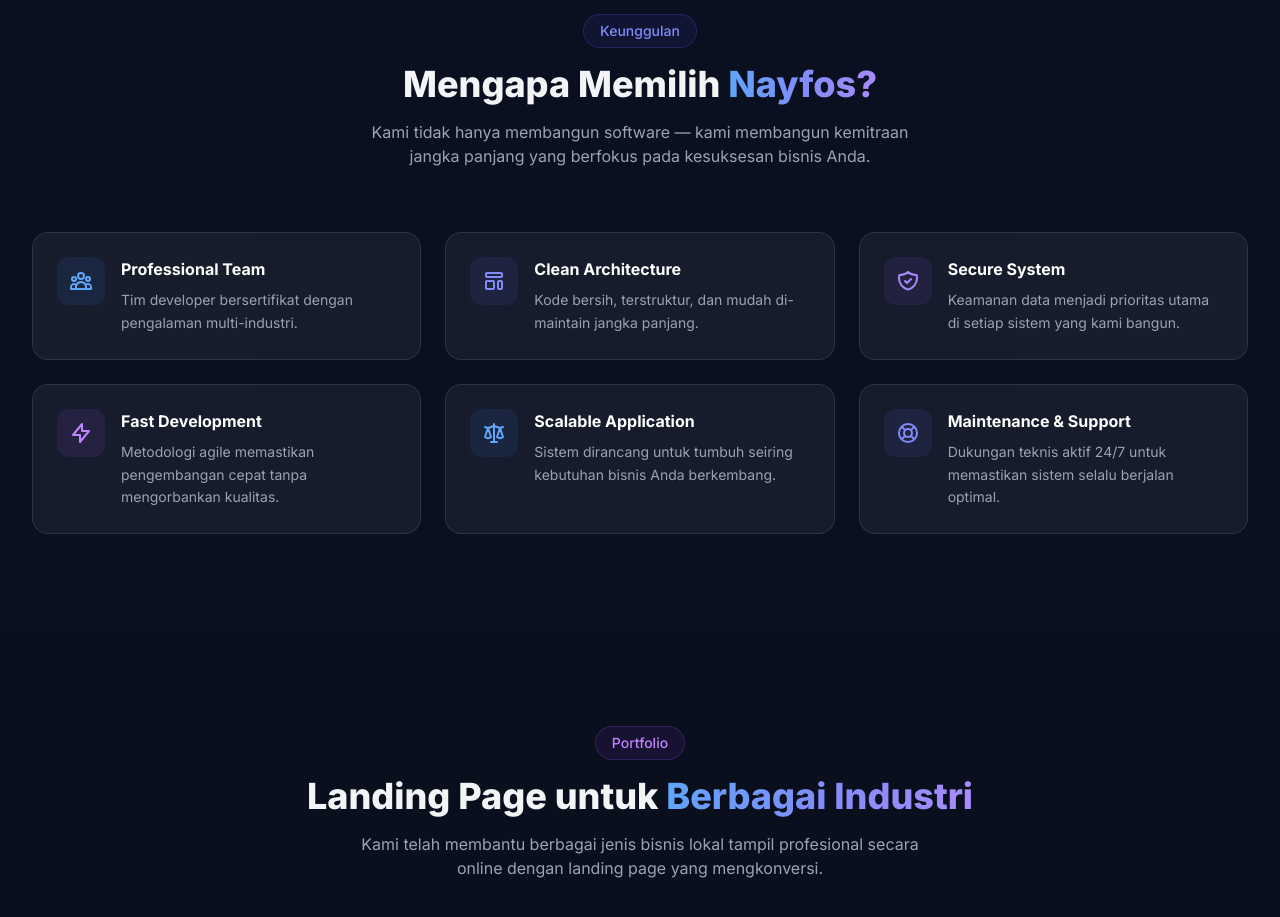
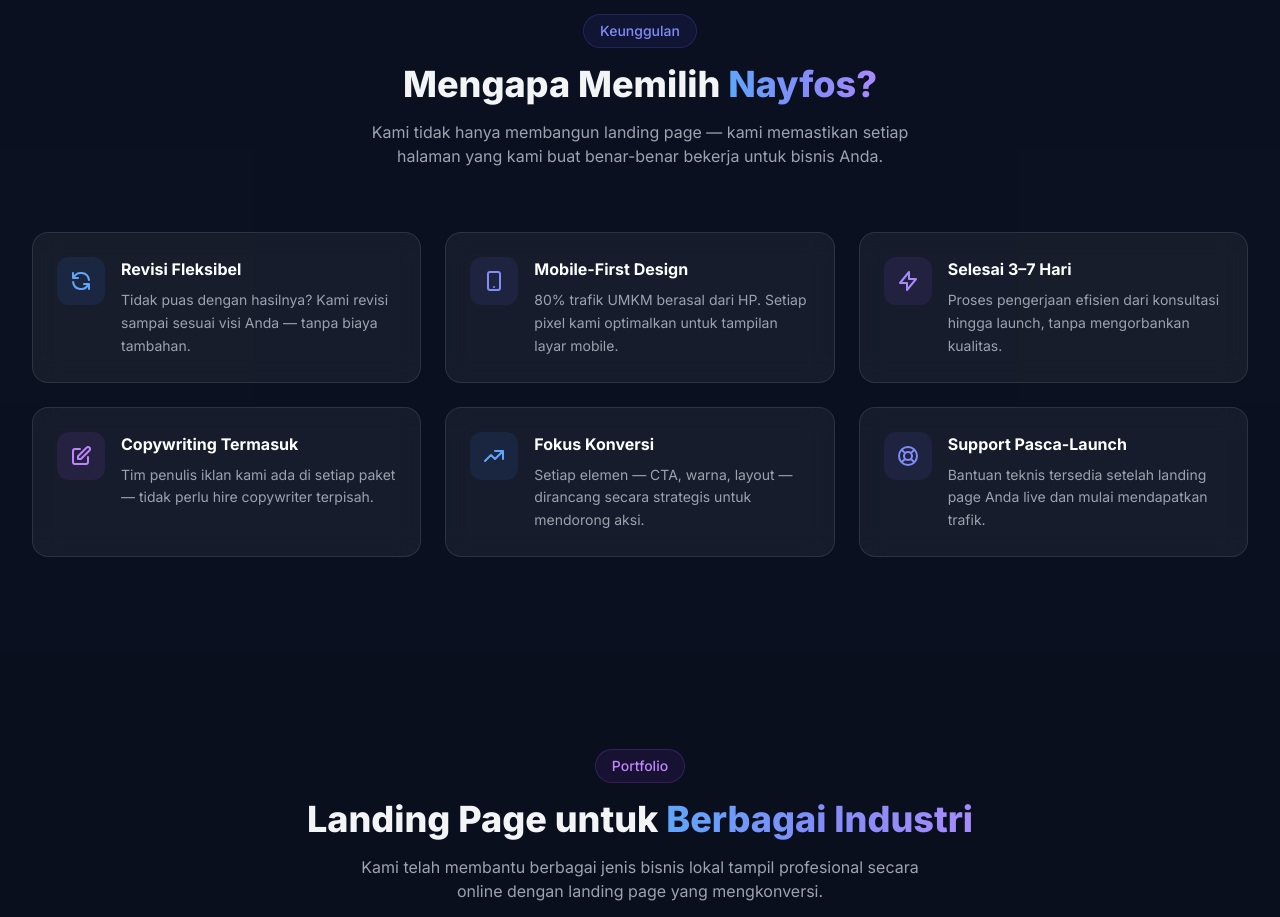
Before and after one commit to sofyawanadi/nis_landing_page, a React (Vite) app: page / in a window 1280 px wide. Shown: the part 2900-3817 px from the top of the page. Built offline with nearby package versions, Linux system fonts and the light colour scheme.

Commit message:
content: update WhyUs advantages for landing page focus

```diff
--- a/src/components/WhyUs.jsx
+++ b/src/components/WhyUs.jsx
@@ -1,53 +1,53 @@
 import { motion } from 'framer-motion'
 import {
-  HiOutlineUserGroup,
-  HiOutlineTemplate,
-  HiOutlineShieldCheck,
+  HiOutlineRefresh,
+  HiOutlineDeviceMobile,
   HiOutlineLightningBolt,
-  HiOutlineScale,
+  HiOutlinePencilAlt,
+  HiOutlineTrendingUp,
   HiOutlineSupport,
 } from 'react-icons/hi'
 
 const advantages = [
   {
-    icon: HiOutlineUserGroup,
-    title: 'Professional Team',
-    desc: 'Tim developer bersertifikat dengan pengalaman multi-industri.',
+    icon: HiOutlineRefresh,
+    title: 'Revisi Fleksibel',
+    desc: 'Tidak puas dengan hasilnya? Kami revisi sampai sesuai visi Anda — tanpa biaya tambahan.',
     color: 'text-blue-400',
     bg: 'bg-blue-500/10',
   },
   {
-    icon: HiOutlineTemplate,
-    title: 'Clean Architecture',
-    desc: 'Kode bersih, terstruktur, dan mudah di-maintain jangka panjang.',
+    icon: HiOutlineDeviceMobile,
+    title: 'Mobile-First Design',
+    desc: '80% trafik UMKM berasal dari HP. Setiap pixel kami optimalkan untuk tampilan layar mobile.',
     color: 'text-indigo-400',
     bg: 'bg-indigo-500/10',
   },
   {
-    icon: HiOutlineShieldCheck,
-    title: 'Secure System',
-    desc: 'Keamanan data menjadi prioritas utama di setiap sistem yang kami bangun.',
+    icon: HiOutlineLightningBolt,
+    title: 'Selesai 3–7 Hari',
+    desc: 'Proses pengerjaan efisien dari konsultasi hingga launch, tanpa mengorbankan kualitas.',
     color: 'text-violet-400',
     bg: 'bg-violet-500/10',
   },
   {
-    icon: HiOutlineLightningBolt,
-    title: 'Fast Development',
-    desc: 'Metodologi agile memastikan pengembangan cepat tanpa mengorbankan kualitas.',
+    icon: HiOutlinePencilAlt,
+    title: 'Copywriting Termasuk',
+    desc: 'Tim penulis iklan kami ada di setiap paket — tidak perlu hire copywriter terpisah.',
     color: 'text-purple-400',
     bg: 'bg-purple-500/10',
   },
   {
-    icon: HiOutlineScale,
-    title: 'Scalable Application',
-    desc: 'Sistem dirancang untuk tumbuh seiring kebutuhan bisnis Anda berkembang.',
+    icon: HiOutlineTrendingUp,
+    title: 'Fokus Konversi',
+    desc: 'Setiap elemen — CTA, warna, layout — dirancang secara strategis untuk mendorong aksi.',
     color: 'text-blue-400',
     bg: 'bg-blue-500/10',
   },
   {
     icon: HiOutlineSupport,
-    title: 'Maintenance & Support',
-    desc: 'Dukungan teknis aktif 24/7 untuk memastikan sistem selalu berjalan optimal.',
+    title: 'Support Pasca-Launch',
+    desc: 'Bantuan teknis tersedia setelah landing page Anda live dan mulai mendapatkan trafik.',
     color: 'text-indigo-400',
     bg: 'bg-indigo-500/10',
   },
@@ -72,8 +72,8 @@
             <span className="gradient-text">Nayfos?</span>
           </h2>
           <p className="text-gray-400 max-w-xl mx-auto">
-            Kami tidak hanya membangun software — kami membangun kemitraan jangka
-            panjang yang berfokus pada kesuksesan bisnis Anda.
+            Kami tidak hanya membangun landing page — kami memastikan setiap
+            halaman yang kami buat benar-benar bekerja untuk bisnis Anda.
           </p>
         </motion.div>
 
```
